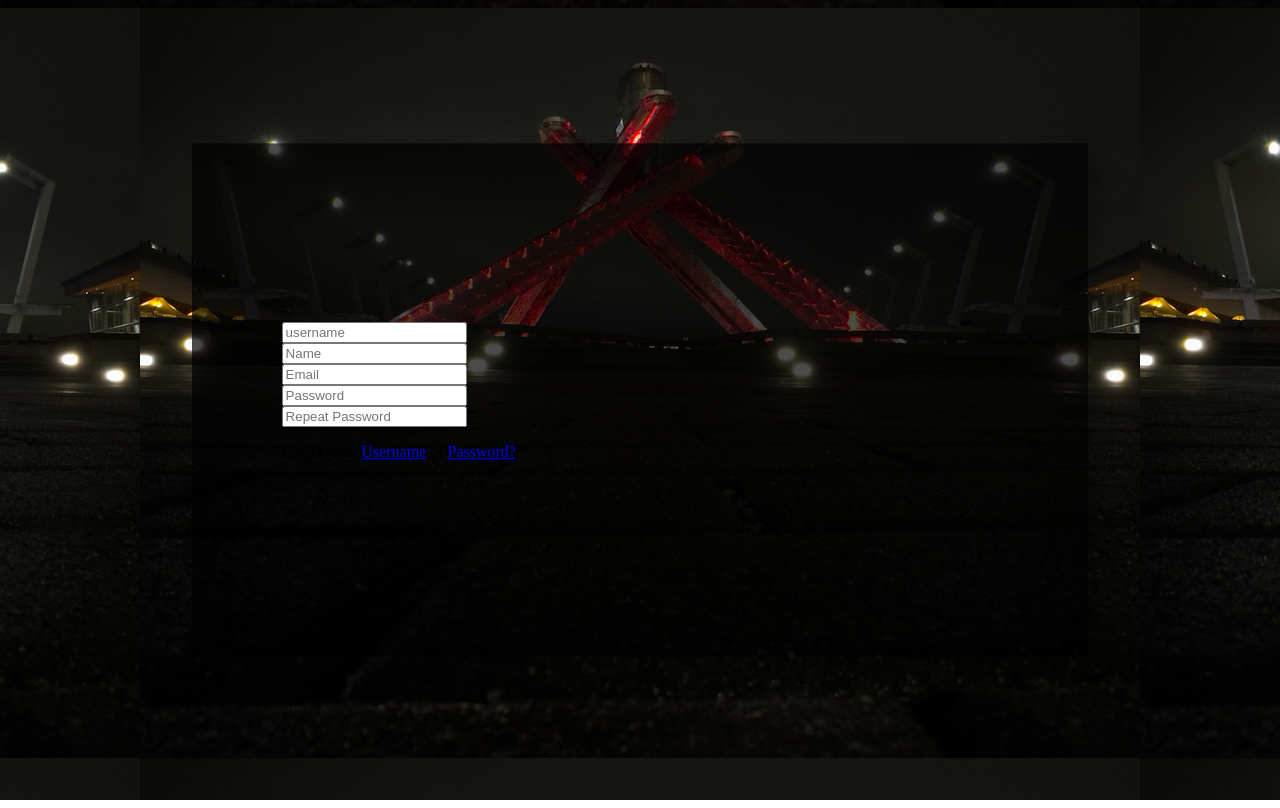
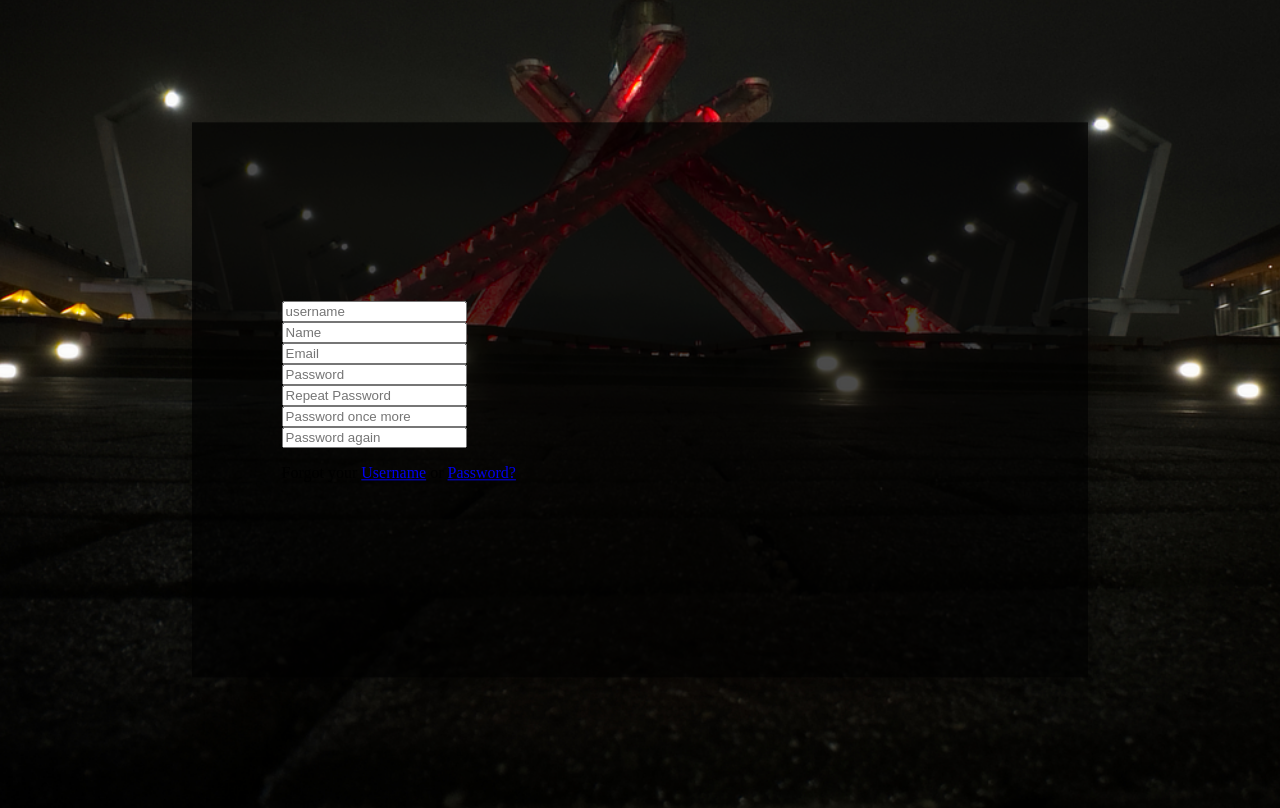
Before and after one commit to iiSurf/sba316, a plain HTML site: page index.html in a window 1280 px wide. Drawn offline with Linux system fonts and the light colour scheme.

Commit message:
css styles and background added

```diff
--- a/index.html
+++ b/index.html
@@ -11,12 +11,14 @@
 
     <div class = "formContainer">
         <form id = "registration">
-            <input type="text" id="username" name="username" placeholder="username" /><br>
-            <input type="text" id="name" name="name" placeholder="Name" /><br>
-            <input type="email" title="" id="email" name="email" placeholder="Email" /><br>
+            <input type="text" title="Enter username" id="username" name="username" placeholder="username" /><br>
+            <input type="text" title="Enter your name" id="name" name="name" placeholder="Name" /><br>
+            <input type="email" title="Enter email" id="email" name="email" placeholder="Email" /><br>
             <input type="text" title="Enter Password" id="password" name="password" placeholder="Password" /><br>
-            <input type="text" title="Re-enter Password" id="rePassword" name="rePassword" placeholder="Repeat Password" />
-            <p>Forgot your <a href="#">Username</a> or <a href="#">Password?</a><p></p>
+            <input type="text" title="Re-enter Password" id="rePassword" name="rePassword" placeholder="Repeat Password" /><br>
+            <input type="text" title="Re-enter Password last time" id="rePassword" name="rePassword" placeholder="Password once more" /><br>
+            <input type="text" title="Re-enter Password last time" id="rePassword" name="rePassword" placeholder="Password again" />
+            <p>Forgot your <a href="#">Username</a> or <a href="#">Password?</a></p>
         </form>
     </div>
 <!-- Error Display Container -->
--- a/styles/style.css
+++ b/styles/style.css
@@ -1,6 +1,12 @@
 body {
     background-image: url(../images/formValidationBg.jpg);
-    background-position:bottom;
+    background-position:center;
+    background-size: cover;
+    background-repeat: no-repeat;
+    height: 100%;
+}
+html {
+    height: 100%;
 }
 .formContainer {
     position: absolute;
```
